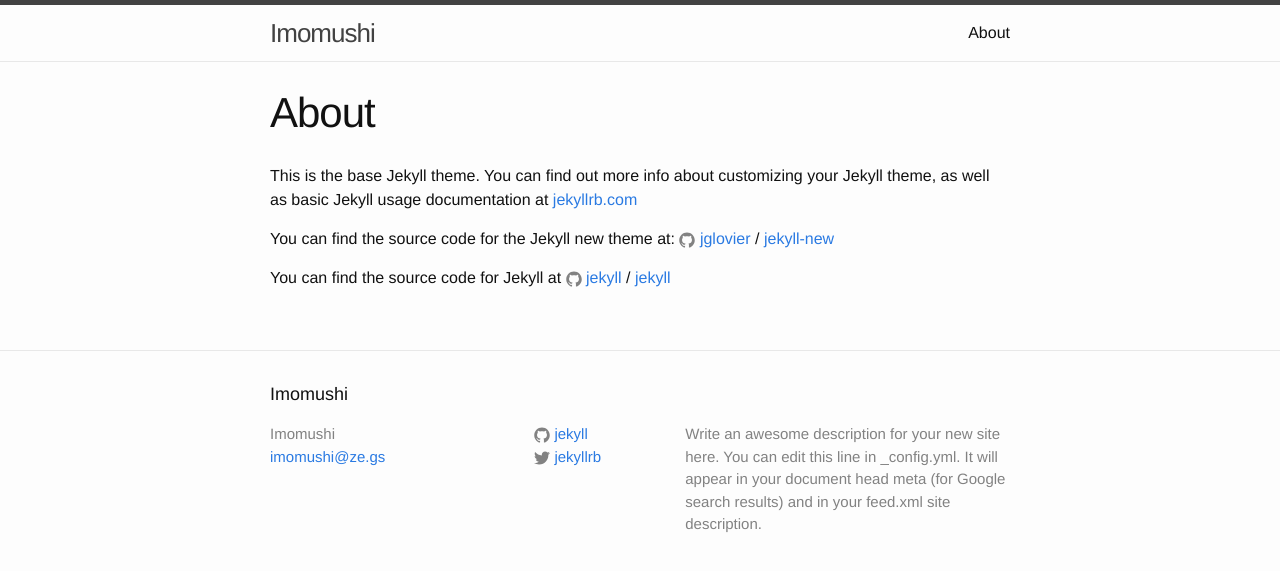
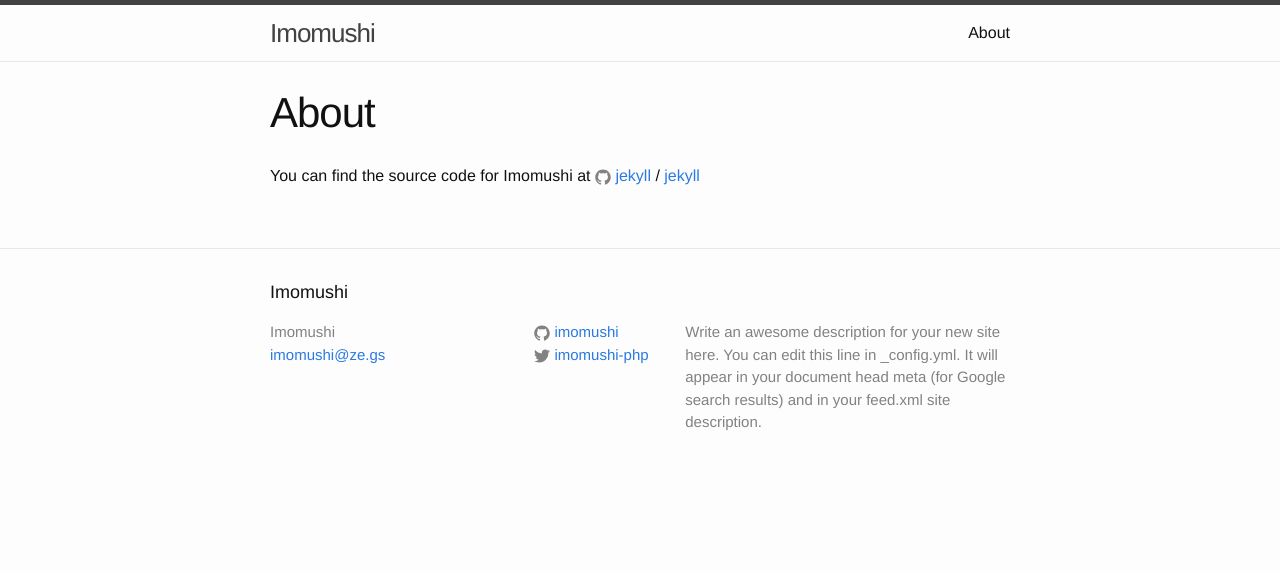
Before and after one commit to imomushi/imomushi.github.io, a Jekyll site: the page built from about.md, in a window 1280 px wide. Shown: the top 571 px of the page. Built offline with Jekyll 4.4.1, drawn with Linux system fonts in a browser that asks for light colours.

Commit message:
first commit

```diff
--- a/_config.yml
+++ b/_config.yml
@@ -14,8 +14,8 @@ description: > # this means to ignore newlines until "baseurl:"
   Google search results) and in your feed.xml site description.
 baseurl: "" # the subpath of your site, e.g. /blog
 url: "http://imomushi.github.io" # the base hostname & protocol for your site
-twitter_username: jekyllrb
-github_username:  jekyll
+twitter_username: imomushi-php
+github_username:  imomushi
 
 # Build settings
 markdown: kramdown
--- a/about.md
+++ b/about.md
@@ -4,12 +4,6 @@ title: About
 permalink: /about/
 ---
 
-This is the base Jekyll theme. You can find out more info about customizing your Jekyll theme, as well as basic Jekyll usage documentation at [jekyllrb.com](http://jekyllrb.com/)
-
-You can find the source code for the Jekyll new theme at:
-{% include icon-github.html username="jglovier" %} /
-[jekyll-new](https://github.com/jglovier/jekyll-new)
-
-You can find the source code for Jekyll at
+You can find the source code for Imomushi at
 {% include icon-github.html username="jekyll" %} /
-[jekyll](https://github.com/jekyll/jekyll)
+[jekyll](https://github.com/imomushi)
```
Also changed, not shown: _posts/2016-04-30-welcome-to-imomushi.markdown (added, +18 -0 lines), _posts/2016-04-30-welcome-to-jekyll.markdown (deleted, +0 -25 lines).
